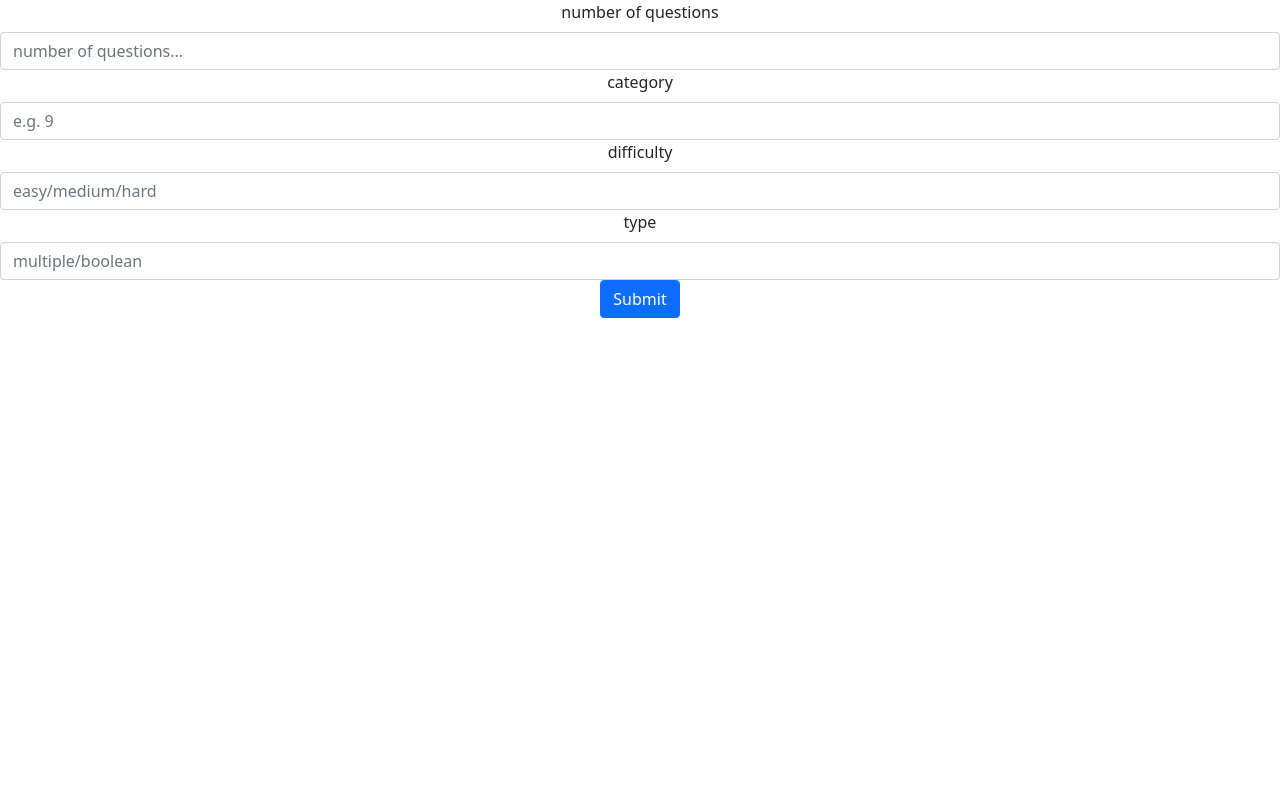
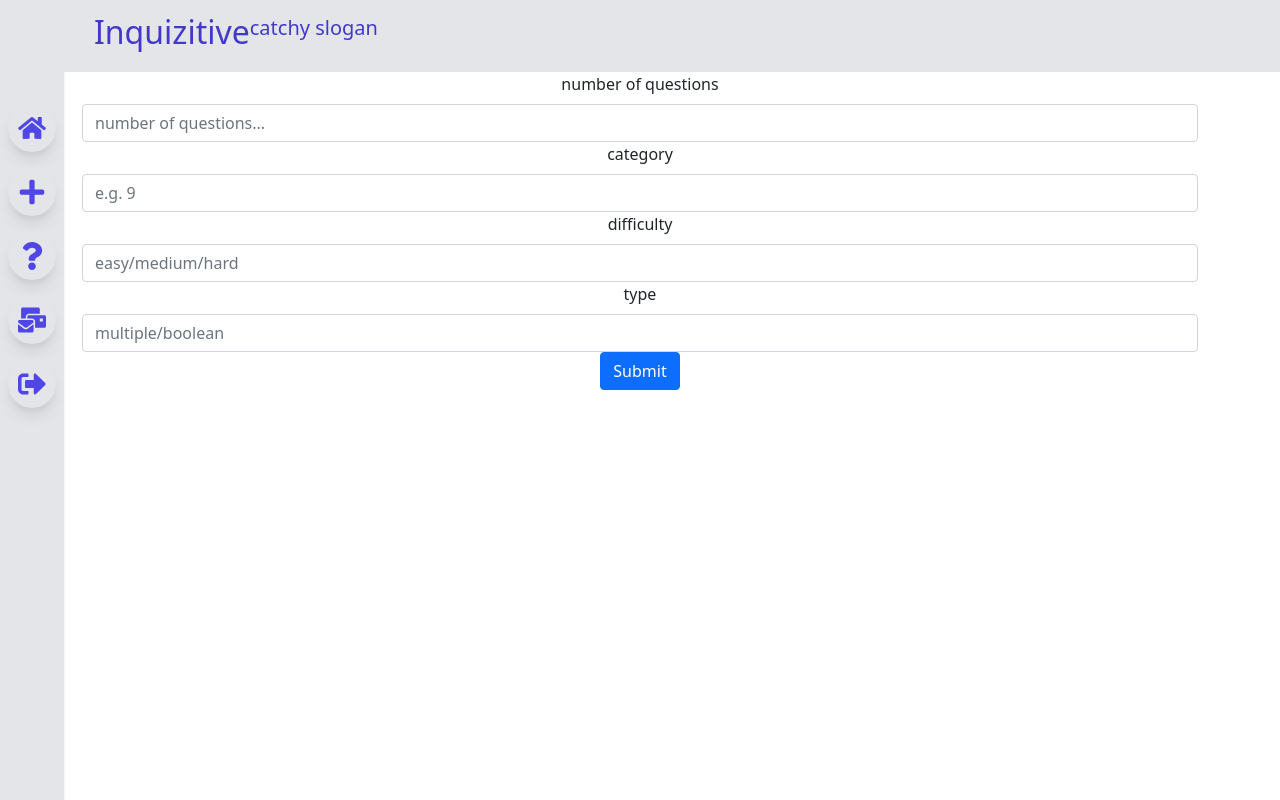
Before and after one commit to cmr33-cloud/project-3-group-3-frontend, a React (Create React App) app: page /testing in a window 1280 px wide. Built offline with nearby package versions, Linux system fonts and the light colour scheme.

Commit message:
added proper pages and routing to sidebar

```diff
--- a/src/App.js
+++ b/src/App.js
@@ -8,6 +8,10 @@ import Testing from "./pages/Testing";
 import Dashboard from "./pages/Dashboard";
 import Sidebar from "./components/Sidebar";
 import CustomNav from "./components/CustomNav";
+import About from "./pages/About";
+import Contact from "./pages/Contact";
+import Logout from "./pages/Logout";
+
 function App() {
   return (
     <div className="App">
@@ -21,7 +25,22 @@ function App() {
           <CustomNav/>
           <Dashboard/>
         </Route>
+        <Route path="/about">
+        <Sidebar/>
+          <CustomNav/>
+          <About />
+        </Route>
+        <Route path="/contact">
+        <Sidebar/>
+          <CustomNav/>
+          <Contact />
+        </Route>
+        <Route path="/logout">
+          <Logout />
+        </Route>
         <Route path="/testing">
+        <Sidebar/>
+          <CustomNav/>
           <Testing />
         </Route>
         <Route path="*">
--- a/src/components/CustomNav/index.js
+++ b/src/components/CustomNav/index.js
@@ -5,9 +5,11 @@ export default function CustomNav() {
         <Navbar className='custom-nav'>
             <Container>
                 <Navbar.Brand >
-                    <p className = 'custom-nav-text'>
-                        <b>inquizitive</b> - catchy slogan</p>
-
+                    <Container className = 'd-flex flex-row align-items-center justify-content-center'>
+                    <h2 className = 'custom-nav-text'>Inquizitive</h2>
+                    <br/>
+                    <p className = 'custom-nav-text'>catchy slogan</p>
+                    </Container>
                     </Navbar.Brand>
 
             </Container>
--- a/src/components/Sidebar/index.js
+++ b/src/components/Sidebar/index.js
@@ -1,5 +1,5 @@
 import React from 'react'
-import { FaHome, FaMailBulk, FaPlus, FaQuestion} from 'react-icons/fa'
+import { FaHome, FaMailBulk, FaPlus, FaQuestion, FaSignOutAlt} from 'react-icons/fa'
 const Sidebar = () => {
 
 
@@ -14,6 +14,7 @@ const Sidebar = () => {
             <SideBarIcon text='create new game'  href='./newgame'icon={<FaPlus size='28' data-testid ="create-icon"/>}/>
             <SideBarIcon text='about' href='./about' icon={<FaQuestion size ='28' data-testid="about-icon"/>}/>
             <SideBarIcon text='contact' href = './contact' icon={<FaMailBulk size ='28' data-testid="contact-icon"/>}/>
+            <SideBarIcon text='log out' href = './logout' icon={<FaSignOutAlt size ='28' data-testid="logout-icon"/>}/>
 
         </div>
     )
--- /dev/null
+++ b/src/pages/About/index.js
@@ -0,0 +1,9 @@
+import React from 'react'
+
+export default function About() {
+    return (
+        <div>
+            blah blah blah about us
+        </div>
+    )
+}
--- /dev/null
+++ b/src/pages/Contact/index.js
@@ -0,0 +1,9 @@
+import React from 'react'
+
+export default function Contact() {
+    return (
+        <div>
+            contact us here, github etc
+        </div>
+    )
+}
--- /dev/null
+++ b/src/pages/Logout/index.js
@@ -0,0 +1,6 @@
+
+export default function Logout() {
+
+    localStorage.removeItem('token');
+    return window.location.href = './'
+}
--- a/src/pages/Testing/index.js
+++ b/src/pages/Testing/index.js
@@ -1,5 +1,5 @@
 import React from "react";
-import { Form, Button } from "react-bootstrap";
+import { Form, Button, Container } from "react-bootstrap";
 import { getQuestions } from "../../actions";
 import { useDispatch } from "react-redux";
 
@@ -20,7 +20,7 @@ const search = (searchTerm) => dispatch(getQuestions(searchTerm))
   }
 
   return (
-    <div>
+    <Container>
       <Form onSubmit={handleSubmit}>
         <Form.Group>
           <Form.Label> number of questions</Form.Label>
@@ -46,6 +46,6 @@ const search = (searchTerm) => dispatch(getQuestions(searchTerm))
           <Button type="submit">Submit</Button>
         </Form.Group>
       </Form>
-    </div>
+    </Container>
   );
 }
```
